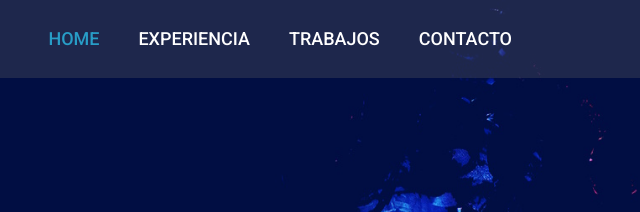
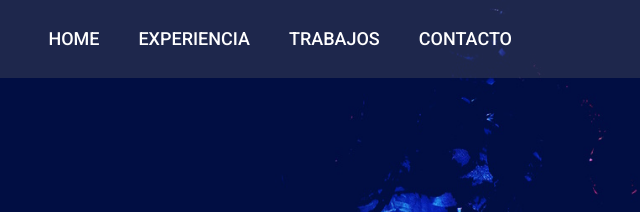
Before and after one commit to Jioh19/Portfolio, a plain HTML site: page index.html in a window 1280 px wide. Shown: the top 212 px of the page, 640-1280 px from the left. Drawn offline with nearby package versions, Linux system fonts and the light colour scheme.

Commit message:
Modificacion detalles

```diff
--- a/index.html
+++ b/index.html
@@ -15,7 +15,7 @@
 			<a href="#" class="logo">Jioh19</a>
 
 			<nav class="navbar">
-				<a href="#" class="active">HOME</a>
+				<a href="#">HOME</a>
 				<a href="#experiencias">EXPERIENCIA</a>
 				<a href="#trabajos">TRABAJOS</a>
 				<a href="#contactame">CONTACTO</a>
@@ -62,12 +62,13 @@
 					<div class="carrusel" data-mouse-down-at="0" data-prev-percentage="0">
 						<img src="./assets/img/3column-component.jpg" alt="" draggable="false" class="image" />
 						<img src="./assets/img/digimon.jpg" alt="" draggable="false" class="image" />
+						<img src="./assets/img/vip.jpg" alt="" draggable="false" class="image" />
 						<img src="./assets/img/nft card.jpg" alt="" draggable="false" class="image" />
 						<img src="./assets/img/nimrodel.jpg" alt="" draggable="false" class="image" />
 						<img src="./assets/img/product preview.jpg" alt="" draggable="false" class="image" />
 						<img src="./assets/img/summary-component.jpg" alt="" draggable="false" class="image" />
 						<img src="./assets/img/pizzeria.jpg" alt="" draggable="false" class="image" />
-						<img src="./assets/img/vip.jpg" alt="" draggable="false" class="image" />
+
 					</div>
 				</section>
 			</article>
```
